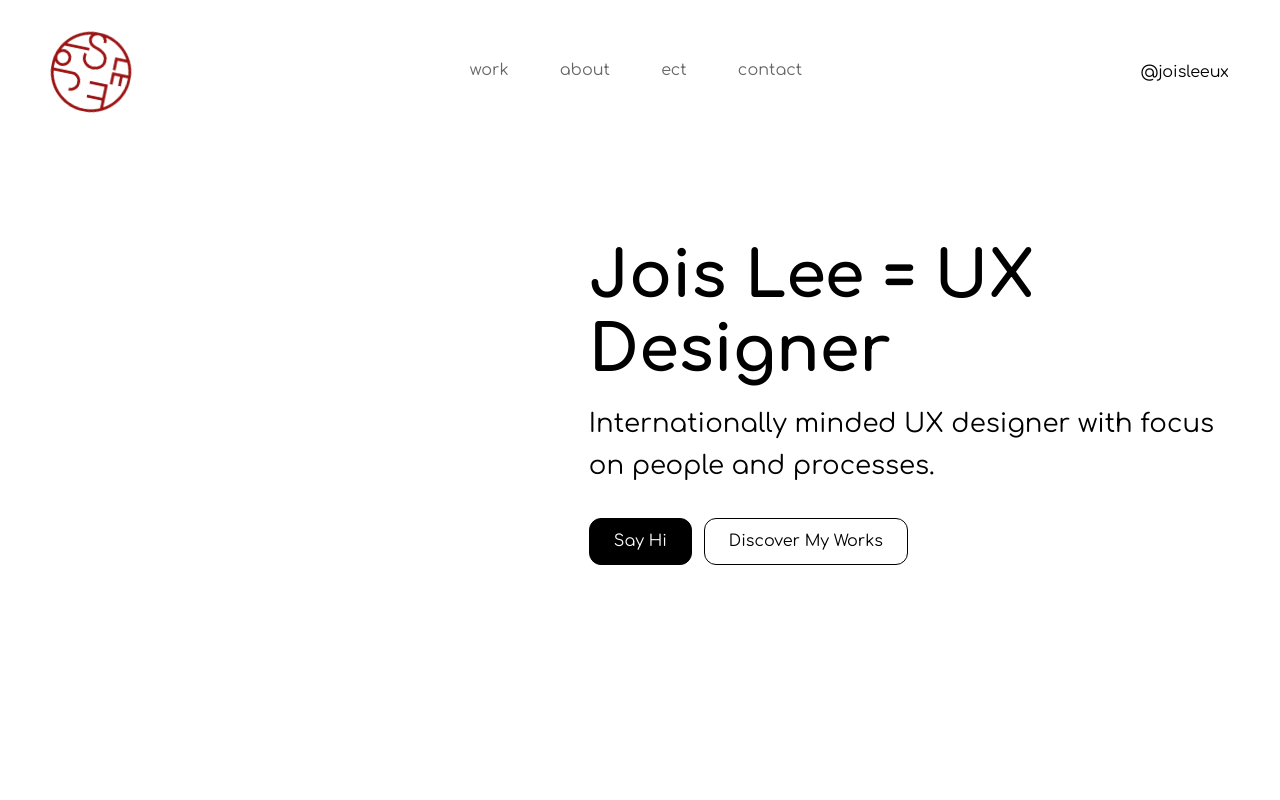
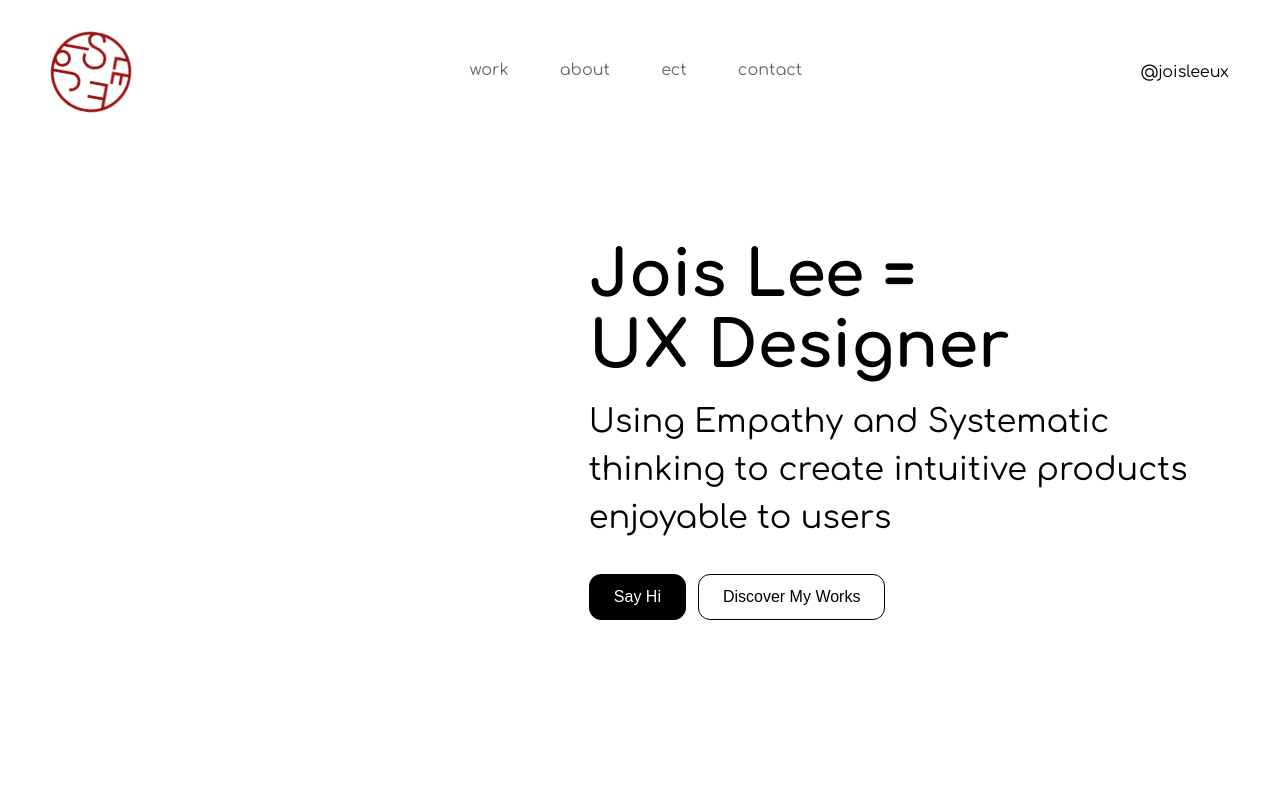
Before and after one commit to pashapear/jois-lee, a Next.js app: page / in a window 1280 px wide. Shown: the top 800 px of the page. Built offline with nearby package versions, Linux system fonts and the light colour scheme.

Commit message:
font size updates

```diff
--- /dev/null
+++ b/components/LandingPage.js
@@ -0,0 +1,40 @@
+import styled from "styled-components";
+import { BlackButton, ClearButton } from "./Button";
+
+const LandingWrapper = styled.div`
+	display: flex;
+	flex-direction: column;
+	flex: 1;
+	max-width: 40rem;
+`;
+const Title = styled.h1`
+	max-width: 27rem;
+	margin-top: 6rem;
+	margin-bottom: 0;
+`;
+const Blurb = styled.h4`
+	font-weight: normal;
+	line-height: 150%;
+	margin-top: 1rem;
+	margin-bottom: 2rem;
+`;
+const Buttons = styled.div`
+	display: flex;
+	gap: 0.75rem;
+`;
+
+export const LandingPage = () => {
+	return (
+		<LandingWrapper>
+			<Title>Jois Lee = UX Designer</Title>
+			<Blurb>
+				Using Empathy and Systematic thinking to create intuitive products
+				enjoyable to users
+			</Blurb>
+			<Buttons>
+				<BlackButton onClick={() => console.log("Hi")}>Say Hi</BlackButton>
+				<ClearButton>Discover My Works</ClearButton>
+			</Buttons>
+		</LandingWrapper>
+	);
+};
--- a/components/Navigation.js
+++ b/components/Navigation.js
@@ -87,38 +87,38 @@ const MobileLinks = styled.div`
 // 	position: absolute;
 // `;
 
-const ProjectMenu = styled.div`
-	background-color: white;
-	display: flex;
-	flex-direction: column;
-	justify-content: space-between;
-	gap: 1rem;
-	padding: 1rem;
-	border: 1px solid rgba(0, 0, 0, 0.05);
-	border-radius: var(--radius);
-	-webkit-box-shadow: 10px 10px 11px -2px rgba(0, 0, 0, 0.39);
-	box-shadow: 10px 10px 11px -2px rgba(0, 0, 0, 0.39);
-`;
+// const ProjectMenu = styled.div`
+// 	background-color: white;
+// 	display: flex;
+// 	flex-direction: column;
+// 	justify-content: space-between;
+// 	gap: 1rem;
+// 	padding: 1rem;
+// 	border: 1px solid rgba(0, 0, 0, 0.05);
+// 	border-radius: var(--radius);
+// 	-webkit-box-shadow: 10px 10px 11px -2px rgba(0, 0, 0, 0.39);
+// 	box-shadow: 10px 10px 11px -2px rgba(0, 0, 0, 0.39);
+// `;
 
-const ProjectMenuItem = styled.div`
-	display: flex;
-	font-size: 1rem;
-	gap: 0.5rem;
-`;
+// const ProjectMenuItem = styled.div`
+// 	display: flex;
+// 	font-size: 1rem;
+// 	gap: 0.5rem;
+// `;
 
-const ProjectMenuLink = styled(Link)`
-	display: flex;
-	justify-content: space-between;
-`;
+// const ProjectMenuLink = styled(Link)`
+// 	display: flex;
+// 	justify-content: space-between;
+// `;
 
-const projectLinks = [
-	{ label: "LinkedIn Features", value: 0 },
-	{ label: "Planta App Redesign", value: 1 },
-	{ label: "Pasha Pear", value: 2 },
-	{ label: "M____", value: 3 },
-	{ label: "Etc.", value: 4 },
-	{ label: "Photography", value: 5 }
-];
+// const projectLinks = [
+// 	{ label: "LinkedIn Features", value: 0 },
+// 	{ label: "Planta App Redesign", value: 1 },
+// 	{ label: "Pasha Pear", value: 2 },
+// 	{ label: "M____", value: 3 },
+// 	{ label: "Etc.", value: 4 },
+// 	{ label: "Photography", value: 5 }
+// ];
 
 const HOME_ROUTE = "#home";
 const WORK_ROUTE = "#work";
--- a/components/ProjectCards.js
+++ b/components/Projects.js
@@ -121,7 +121,7 @@ const Card = ({ id, name, bullets, description }) => {
 	);
 };
 
-export const ProjectCards = () => {
+export const Projects = () => {
 	return (
 		<Cards id="work">
 			{PROJECTS.map((project) => (
--- a/pages/_app.js
+++ b/pages/_app.js
@@ -3,7 +3,7 @@ import styled, { createGlobalStyle, ThemeProvider } from "styled-components";
 import Navigation from "../components/Navigation";
 import useIsMobile from "../hooks/useIsMobile";
 import { motion, AnimatePresence } from "framer-motion";
-import "../normalize.css";
+// import "../normalize.css";
 
 const GlobalStyle = createGlobalStyle`
   :root {
@@ -40,12 +40,12 @@ const GlobalStyle = createGlobalStyle`
   p, h1, h2, h3, h4, h5, h6 {
 	  margin: 0;
    }
-  h5 {
+  /* h5 {
 	  font-size: 1.625rem;
   }
   p {
 	  font-size: 1.5rem;
-  }
+  } */
 `;
 
 const theme = {
--- a/pages/index.js
+++ b/pages/index.js
@@ -1,8 +1,8 @@
 import styled from "styled-components";
 import useIsMobile from "../hooks/useIsMobile";
-import Link from "next/link";
-import { BlackButton, ClearButton } from "../components/Button";
-import { ProjectCards } from "../components/ProjectCards";
+// import Link from "next/link";
+import { Projects } from "../components/Projects";
+import { LandingPage } from "../components/LandingPage";
 
 const Wrapper = styled.div`
 	display: flex;
@@ -10,54 +10,12 @@ const Wrapper = styled.div`
 	align-items: ${({ isMobile }) => (isMobile ? "flex-start" : "flex-end")};
 `;
 
-const Title = styled.h1`
-	max-width: 35rem;
-	margin-top: 6rem;
-	margin-bottom: 0;
-`;
-const Blurb = styled.h5`
-	font-weight: normal;
-	line-height: 160%;
-	max-width: 75vw;
-	margin-top: 1rem;
-	margin-bottom: 2rem;
-	@media (min-width: 1024px) {
-		max-width: 50vw;
-	}
-`;
-
-const LandingWrapper = styled.div`
-	display: flex;
-	flex-direction: column;
-	flex: 1;
-`;
-
-const Buttons = styled.div`
-	display: flex;
-	gap: 0.75rem;
-`;
-
-const Landing = () => {
-	return (
-		<LandingWrapper>
-			<Title>Jois Lee = UX Designer</Title>
-			<Blurb>
-				Internationally minded UX designer with focus on people and processes.
-			</Blurb>
-			<Buttons>
-				<BlackButton onClick={() => console.log("Hi")}>Say Hi</BlackButton>
-				<ClearButton>Discover My Works</ClearButton>
-			</Buttons>
-		</LandingWrapper>
-	);
-};
-
 export default function Home() {
 	const isMobile = useIsMobile();
 	return (
 		<Wrapper isMobile={isMobile}>
-			<Landing />
-			<ProjectCards />
+			<LandingPage />
+			<Projects />
 		</Wrapper>
 	);
 }
```
